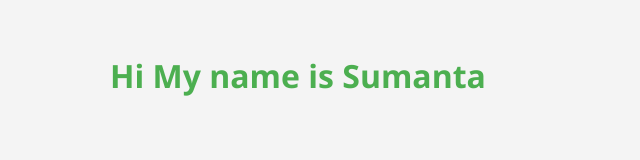
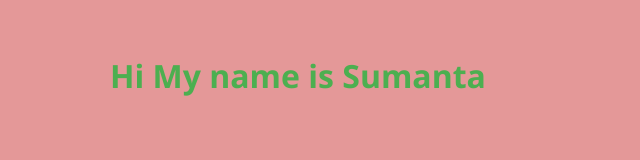
Before and after one commit to sumantaravkoo/portfolio, a plain HTML site: page index.html in a window 1280 px wide. Shown: the whole page, without its empty margins (0-640 px from the left). Drawn offline with Linux system fonts and the light colour scheme.

Commit message:
updated background color

```diff
--- a/assets/style.css
+++ b/assets/style.css
@@ -7,8 +7,8 @@
 
 
 body {
-    background-color: #f4f4f4;
-    color: #333;
+    background-color: #e49898;
+    color: #f0a0a0;
     line-height: 1.6;
     font-size: 16px;
     padding-top: 50px;
```
